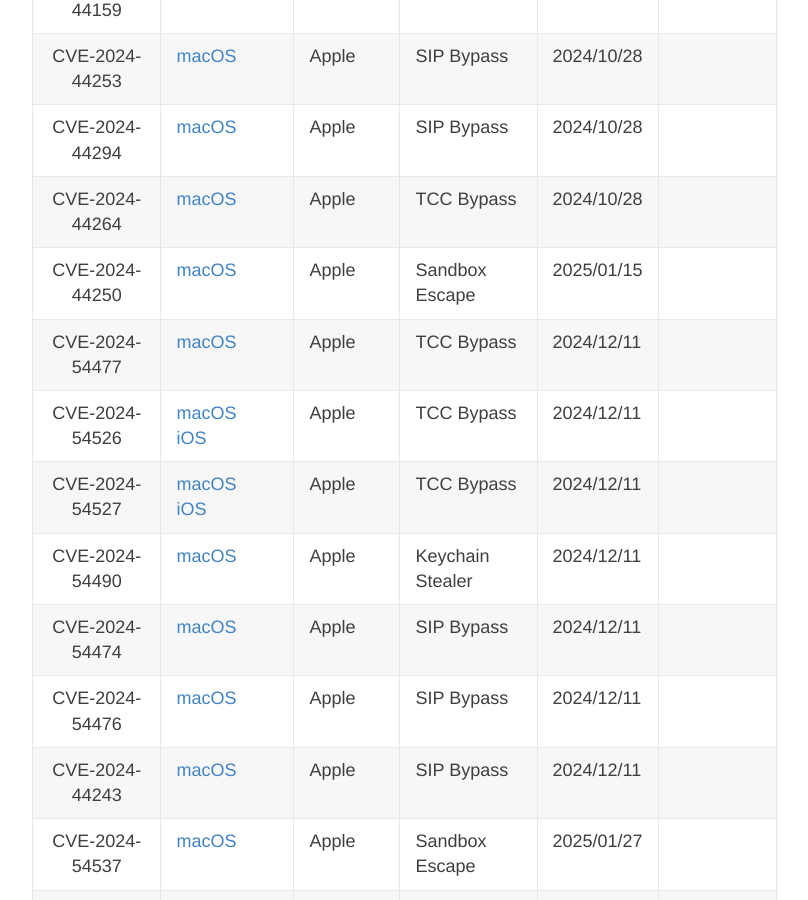
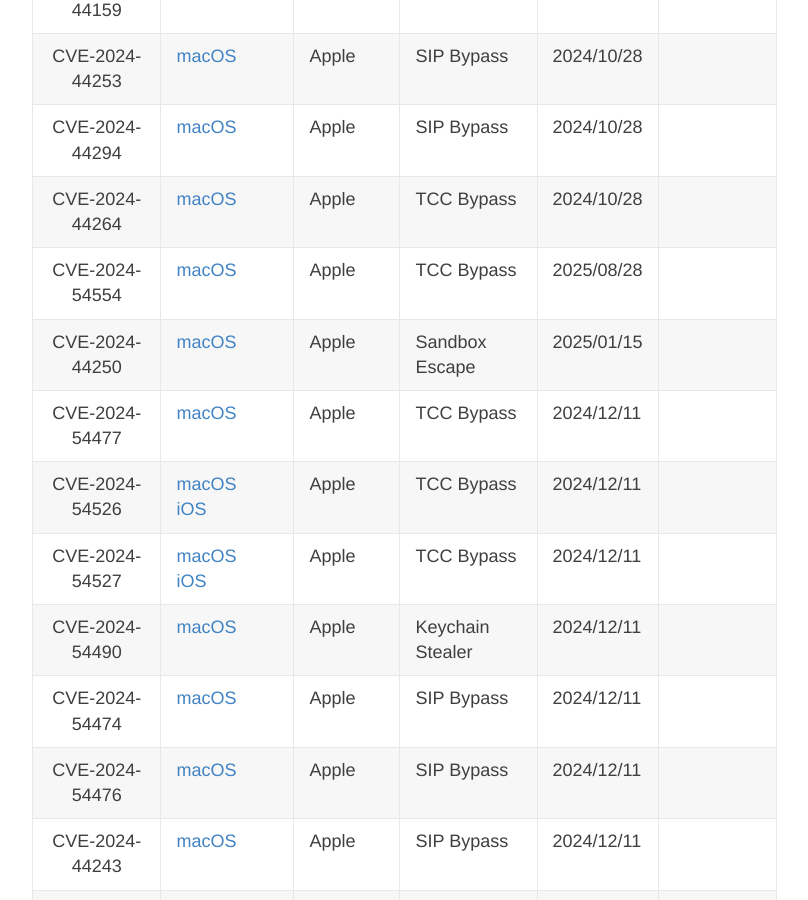
Before and after one commit to jhftss/jhftss.github.io, a Jekyll site: the page built from CVEs.md, in a window 1280 px wide and 900 px high, scrolled down 17472 px. Shown: the whole window, without its empty margins (248-1056 px from the left). Built offline with Jekyll 4.4.1, drawn with Linux system fonts in a browser that asks for light colours.

Commit message:
Update CVEs.md

```diff
--- a/CVEs.md
+++ b/CVEs.md
@@ -245,6 +245,7 @@
 |                        CVE-2024-44253                        | [macOS](https://support.apple.com/en-gb/121564)              | Apple       | SIP Bypass                                  | 2024/10/28     |                                                              |
 |                        CVE-2024-44294                        | [macOS](https://support.apple.com/en-gb/121564)              | Apple       | SIP Bypass                                  | 2024/10/28     |                                                              |
 |                        CVE-2024-44264                        | [macOS](https://support.apple.com/en-gb/121564)              | Apple       | TCC Bypass                                  | 2024/10/28     |                                                              |
+|                        CVE-2024-54554                        | [macOS](https://support.apple.com/en-gb/121564)              | Apple       | TCC Bypass                                  | 2025/08/28     |                                                              |
 |                        CVE-2024-44250                        | [macOS](https://support.apple.com/en-gb/121564)              | Apple       | Sandbox Escape                              | 2025/01/15     |                                                              |
 |                        CVE-2024-54477                        | [macOS](https://support.apple.com/en-gb/121839)              | Apple       | TCC Bypass                                  | 2024/12/11     |                                                              |
 |                        CVE-2024-54526                        | [macOS](https://support.apple.com/en-gb/121839)<br />[iOS](https://support.apple.com/en-gb/121837) | Apple       | TCC Bypass                                  | 2024/12/11     |                                                              |
```
